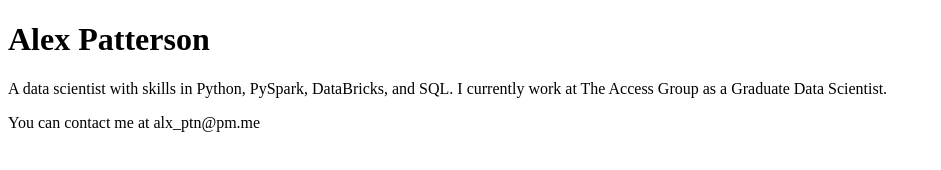
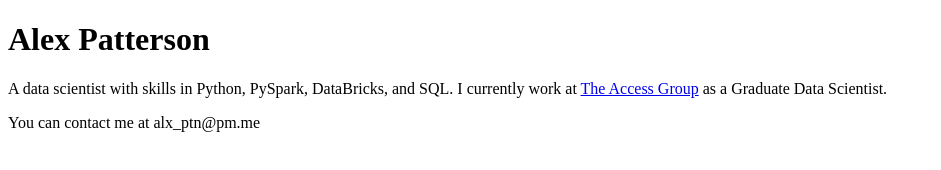
Before and after one commit to squalidbus/personal-website, a plain HTML site: page index.html in a window 1280 px wide. Shown: the whole page, without its empty margins (0-941 px from the left). Drawn offline with Linux system fonts and the light colour scheme.

Commit message:
add work link to index

```diff
--- a/index.html
+++ b/index.html
@@ -7,7 +7,7 @@
 </head>
 <body>
     <h1>Alex Patterson</h1>
-    <p>A data scientist with skills in Python, PySpark, DataBricks, and SQL. I currently work at The Access Group as a Graduate Data Scientist.</p>
+    <p>A data scientist with skills in Python, PySpark, DataBricks, and SQL. I currently work at <a href="https://www.theaccessgroup.com/en-gb/">The Access Group</a> as a Graduate Data Scientist.</p>
     <p>You can contact me at alx_ptn@pm.me</p>
 </body>
 </html>
```
